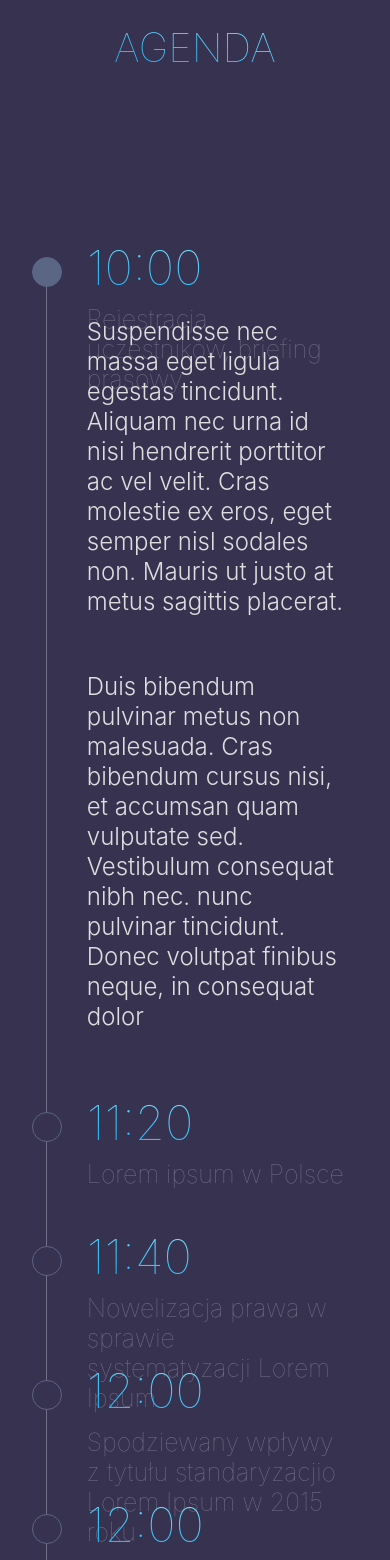
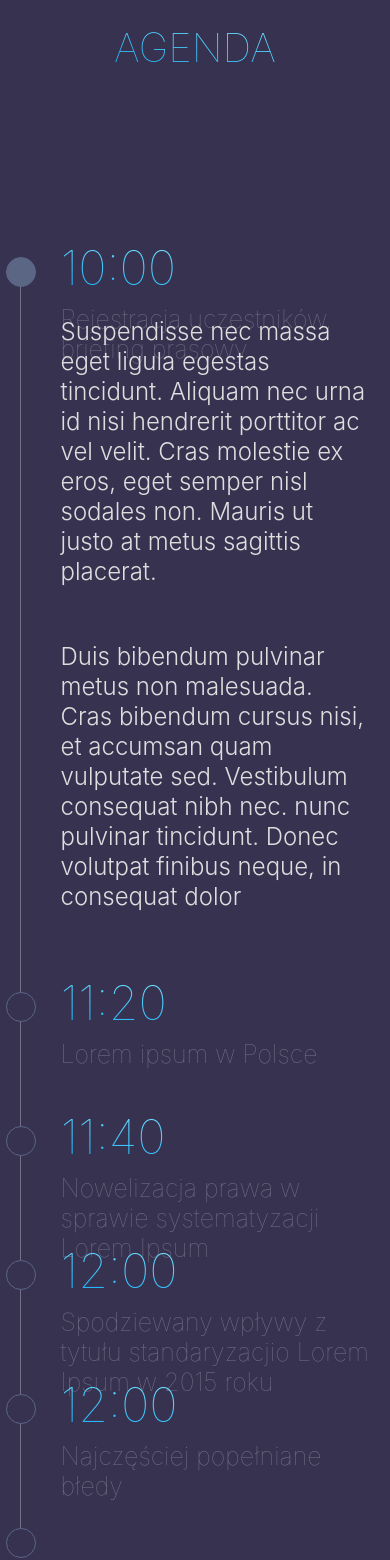
Before and after one commit to Fera/k2-projekt, a PHP site: page / in a window 390 px wide. Shown: the part 4062-5622 px from the top of the page. Run offline with PHP 8.4, Linux system fonts and the light colour scheme; some libraries are stand-ins or nearby versions.

Commit message:
RWD poprawki

```diff
--- a/css/main.css
+++ b/css/main.css
@@ -16,14 +16,14 @@
 html
 body
 {
+    overflow-x: hidden;
+
     width: 100%;
     margin: 0;
     padding: 0;
 
     background: #292638 url('../images/bg-header.jpg') no-repeat top center;
     background-size: 100%;
-
-    overflow-x:hidden;
 }
 
 /* TYPOGRAPHY */
@@ -982,9 +982,10 @@
     .col-xl-9,
     .col-xl-auto
     {
+        float: none;
+
         width: 100%;
         padding: 0;
-        float:none;
     }
 
     /* EVENTS */
@@ -1022,6 +1023,12 @@
     .description
     {
         text-align: center;
+    }
+
+    .description.pull-right,
+    .description.pull-left
+    {
+        padding: 0;
     }
 
     .speaker-item.active .desc
@@ -1098,8 +1105,9 @@
 
 @media (max-width:767px)
 {
-    .container {
-        width:90%;
+    .container
+    {
+        width: 90%;
         margin: auto;
     }
 
@@ -1199,114 +1207,6 @@
     {
         font-size: 2rem;
     }
-
-    /* EVENTS */
-
-    .events
-    {
-        width: 85%;
-        margin: 0 auto;
-    }
-
-    /* SPEAKERS */
-
-    section#speakers
-    {
-        padding: 0 15px;
-    }
-
-    .speaker-item
-    {
-        max-width: 435px;
-        height: 550px;
-        margin: 0 auto;
-    }
-
-    .speaker-photo
-    {
-        height: 300px;
-    }
-    .speaker-descrition
-    {
-        height: 250px;
-        margin: 0 auto;
-    }
-
-    .description
-    {
-        text-align: center;
-    }
-
-    .speaker-item.active .desc
-    {
-        margin: 45px auto 0;
-    }
-
-    .speaker-item.active
-    {
-        height: 900px;
-
-        background: #fff;
-    }
-
-    .speaker-item.active .speaker-photo,
-    .speaker-item.active .speaker-descrition
-    {
-        height: 500px;
-    }
-
-    .speaker-item .blur,
-    .speaker-item .color-mask
-    {
-        display: none;
-    }
-
-    .speaker-item.active .blur,
-    .speaker-item.active .color-mask
-    {
-        height: 1000px;
-
-        background: #fff;
-    }
-
-    .pull-left,
-    .pull-right
-    {
-        float: none;
-    }
-
-    #speaker2 .speaker-description,
-    #speaker4 .speaker-description
-    {
-        text-align: left;
-    }
-
-    .speaker-open
-    {
-        margin: 50px auto 0;
-    }
-
-    .speaker-item.active .speaker-close
-    {
-        display: block;
-        float: right !important;
-
-        margin-right: 30px;
-    }
-
-    /* CONTACT */
-
-    label.accept
-    {
-        width: 100%;
-        max-width: 435px;
-        margin: 5px auto;
-    }
-
-    textarea
-    {
-        max-width: 435px;
-    }
 }
 
 @media (max-width:479px)
--- a/index.html
+++ b/index.html
@@ -216,7 +216,7 @@
               </div>
             </div>
             <div class="speaker-description col-lg-6 pull-right">
-              <div class="description col-lg-9 pull-left">
+              <div class="description col-lg-12 pull-left">
                 <div class="speaker-close pull-left">x</div>
                 <div class="clear"></div>
                 <div class="speaker-title">
@@ -243,7 +243,7 @@
               </div>
             </div>
             <div class="speaker-description col-lg-6 pull-left">
-              <div class="description col-lg-9 pull-right">
+              <div class="description col-lg-12 pull-right">
                 <div class="speaker-close pull-right">x</div>
                 <div class="clear"></div>
                 <div class="speaker-title">
@@ -270,7 +270,7 @@
               </div>
             </div>
             <div class="speaker-description col-lg-6 pull-right">
-              <div class="description col-lg-9 pull-left">
+              <div class="description col-lg-12 pull-left">
                 <div class="speaker-close pull-left">x</div>
                 <div class="clear"></div>
                 <div class="speaker-title">
@@ -297,7 +297,7 @@
               </div>
             </div>
             <div class="speaker-description col-lg-6 pull-left">
-              <div class="description col-lg-9 pull-right">
+              <div class="description col-lg-12 pull-right">
                 <div class="speaker-close pull-right">x</div>
                 <div class="clear"></div>
                 <div class="speaker-title">
@@ -324,7 +324,7 @@
               </div>
             </div>
             <div class="speaker-description col-lg-6 pull-right">
-              <div class="description col-lg-9 pull-left">
+              <div class="description col-lg-12 pull-left">
                 <div class="speaker-close pull-left">x</div>
                 <div class="clear"></div>
                 <div class="speaker-title">
```
